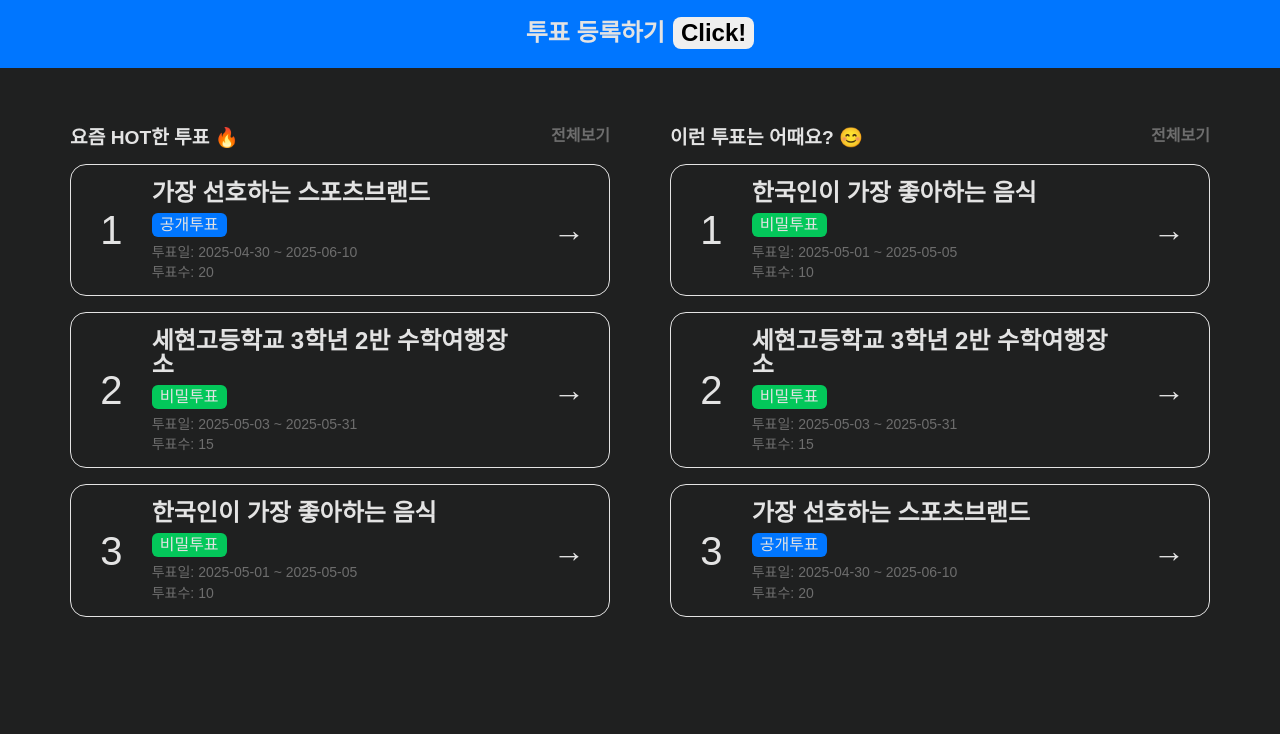
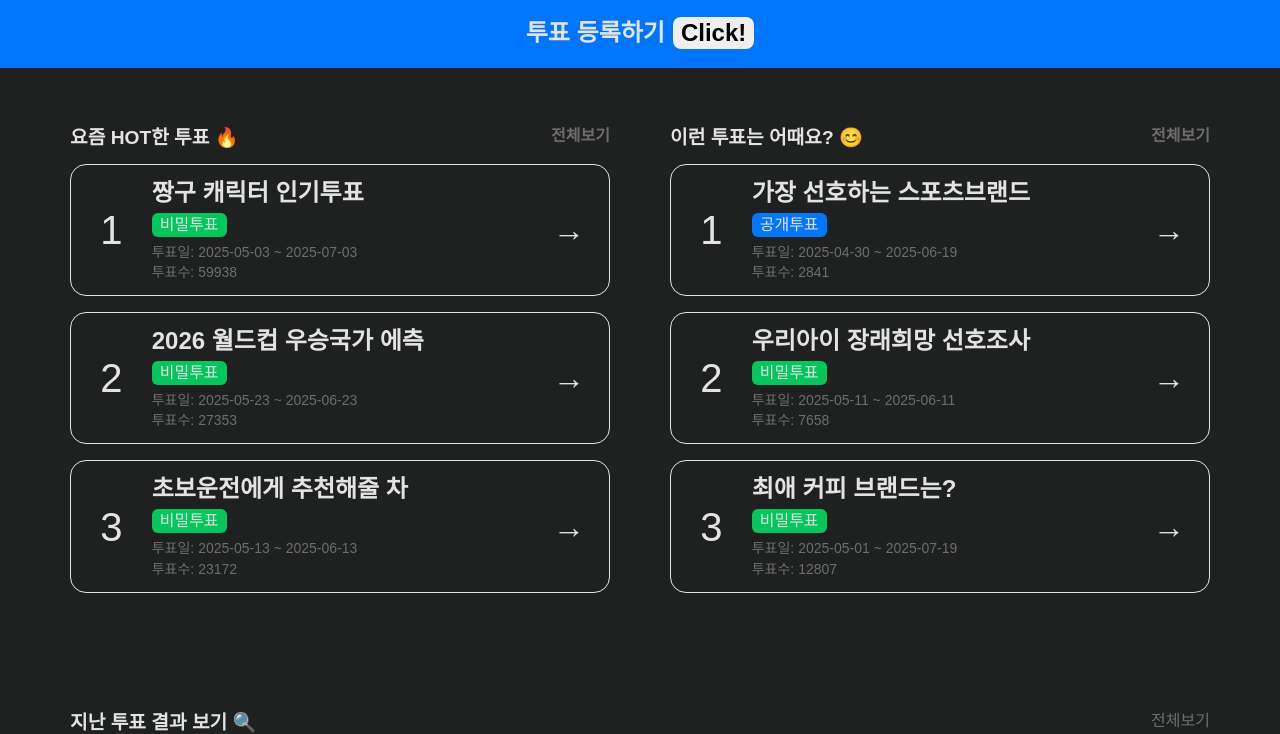
Before and after one commit to Wholesome-Gee/study_react-voting, a React (Create React App) app: page / in a window 1280 px wide. Shown: the part 612-1346 px from the top of the page. Built offline with nearby package versions, Linux system fonts and the light colour scheme.

Commit message:
투표조회페이지 UI 작업

```diff
--- a/src/App.tsx
+++ b/src/App.tsx
@@ -1,5 +1,6 @@
 import { Helmet } from "react-helmet";
 import Router from "./Router";
+import { useEffect, useState } from "react";
 
 function App() {
   return (
--- a/src/Router.tsx
+++ b/src/Router.tsx
@@ -4,6 +4,7 @@ import Login from "./router/Login";
 import Join from "./router/Join";
 import Votings from "./router/Votings";
 import Regist from "./router/Regist";
+import Voting from "./router/Voting";
 
 export default function Router() {
   return (
@@ -12,7 +13,9 @@ export default function Router() {
         <Route path="/join" element={<Join />} />
         <Route path="/login" element={<Login />} />
         <Route path="/votings/regist" element={<Regist />} />
-        <Route path="/votings" element={<Votings />} />
+        <Route path="/votings" element={<Votings />}>
+          <Route path="/votings/:id" element={<Voting />}></Route>
+        </Route>
         <Route path="/" element={<Home />} />
       </Routes>
     </BrowserRouter>
--- a/src/atoms.ts
+++ b/src/atoms.ts
@@ -36,51 +36,145 @@ export const votingsState = atom<IVoting[]>({
       id: "1001",
       subject: "한국인이 가장 좋아하는 음식",
       start: "2025-05-01",
-      end: "2025-05-05",
-      total: 10,
+      end: `${new Date().getFullYear()}-${String(new Date().getMonth() + 1).padStart(2, "0")}-${String(
+        new Date().getDate()
+      ).padStart(2, "0")}`,
+      total: 19036,
       owner: "jiyong0419@naver.com",
       isSecret: true,
       isEnd: false,
       options: [
-        { id: "1001", index: 1, name: "떡볶이", count: 2, image: "" },
-        { id: "1002", index: 2, name: "김치찌개", count: 3, image: "" },
-        { id: "1003", index: 3, name: "삼겹살", count: 2, image: "" },
-        { id: "1004", index: 4, name: "마라탕", count: 1, image: "" },
-        { id: "1005", index: 5, name: "패스트푸드", count: 2, image: "" },
+        { id: "1001", index: 1, name: "떡볶이", count: 7650, image: "" },
+        { id: "1002", index: 2, name: "김치찌개", count: 4390, image: "" },
+        { id: "1003", index: 3, name: "삼겹살", count: 3153, image: "" },
+        { id: "1004", index: 4, name: "마라탕", count: 2677, image: "" },
+        { id: "1005", index: 5, name: "패스트푸드", count: 1166, image: "" },
       ],
     },
     {
       id: "1002",
       subject: "가장 선호하는 스포츠브랜드",
       start: "2025-04-30",
-      end: "2025-06-10",
-      total: 20,
+      end: `${new Date().getFullYear()}-${String(new Date().getMonth() + 2).padStart(2, "0")}-${String(
+        new Date().getDate()
+      ).padStart(2, "0")}`,
+      total: 2841,
       owner: "jiyong0419@naver.com",
       isSecret: false,
       isEnd: false,
       options: [
-        { id: "1001", index: 1, name: "아디다스", count: 4, image: "" },
-        { id: "1002", index: 2, name: "나이키", count: 6, image: "" },
-        { id: "1003", index: 3, name: "언더아머", count: 4, image: "" },
-        { id: "1004", index: 4, name: "프로스펙스", count: 2, image: "" },
-        { id: "1005", index: 5, name: "아식스", count: 4, image: "" },
+        { id: "1001", index: 1, name: "아디다스", count: 1465, image: "" },
+        { id: "1002", index: 2, name: "나이키", count: 688, image: "" },
+        { id: "1003", index: 3, name: "언더아머", count: 432, image: "" },
+        { id: "1004", index: 4, name: "프로스펙스", count: 215, image: "" },
+        { id: "1005", index: 5, name: "아식스", count: 41, image: "" },
       ],
     },
     {
       id: "1003",
-      subject: "세현고등학교 3학년 2반 수학여행장소",
+      subject: "짱구 캐릭터 인기투표",
       start: "2025-05-03",
-      end: "2025-05-31",
-      total: 15,
+      end: "2025-07-03",
+      total: 59938,
       owner: "jiyong0419@naver.com",
       isSecret: true,
       isEnd: false,
       options: [
-        { id: "1001", index: 1, name: "철수", count: 3, image: "" },
-        { id: "1002", index: 2, name: "짱구", count: 2, image: "" },
-        { id: "1003", index: 3, name: "훈이", count: 5, image: "" },
-        { id: "1004", index: 4, name: "맹구", count: 1, image: "" },
-        { id: "1005", index: 5, name: "유리", count: 4, image: "" },
+        { id: "1001", index: 1, name: "철수", count: 31561, image: "" },
+        { id: "1002", index: 2, name: "짱구", count: 21567, image: "" },
+        { id: "1003", index: 3, name: "훈이", count: 5156, image: "" },
+        { id: "1004", index: 4, name: "맹구", count: 1155, image: "" },
+        { id: "1005", index: 5, name: "유리", count: 499, image: "" },
+      ],
+    },
+    {
+      id: "1004",
+      subject: "최애 커피 브랜드는?",
+      start: "2025-05-01",
+      end: `${new Date().getFullYear()}-${String(new Date().getMonth() + 3).padStart(2, "0")}-${String(
+        new Date().getDate()
+      ).padStart(2, "0")}`,
+      total: 12807,
+      owner: "jiyong0419@naver.com",
+      isSecret: true,
+      isEnd: false,
+      options: [
+        { id: "1001", index: 1, name: "컴포즈", count: 159, image: "" },
+        { id: "1002", index: 2, name: "투썸플레이스", count: 1564, image: "" },
+        { id: "1003", index: 3, name: "이디야", count: 898, image: "" },
+        { id: "1004", index: 4, name: "스타벅스", count: 9822, image: "" },
+        { id: "1005", index: 5, name: "메가커피", count: 364, image: "" },
+      ],
+    },
+    {
+      id: "1005",
+      subject: "우리아이 장래희망 선호조사",
+      start: "2025-05-11",
+      end: "2025-06-11",
+      total: 7658,
+      owner: "jiyong0419@naver.com",
+      isSecret: true,
+      isEnd: false,
+      options: [
+        { id: "1001", index: 1, name: "축구선수", count: 943, image: "" },
+        { id: "1002", index: 2, name: "유튜버", count: 1564, image: "" },
+        { id: "1003", index: 3, name: "교사", count: 332, image: "" },
+        { id: "1004", index: 4, name: "요리사", count: 765, image: "" },
+        { id: "1005", index: 5, name: "가수", count: 767, image: "" },
+        { id: "1006", index: 6, name: "배우", count: 369, image: "" },
+        { id: "1007", index: 7, name: "프로게이머", count: 576, image: "" },
+        { id: "1008", index: 8, name: "개발자", count: 2342, image: "" },
+      ],
+    },
+    {
+      id: "1006",
+      subject: "초보운전에게 추천해줄 차 ",
+      start: "2025-05-13",
+      end: "2025-06-13",
+      total: 23172,
+      owner: "jiyong0419@naver.com",
+      isSecret: true,
+      isEnd: false,
+      options: [
+        { id: "1001", index: 1, name: "아반떼", count: 3749, image: "" },
+        { id: "1002", index: 2, name: "더 뉴 모닝", count: 5821, image: "" },
+        { id: "1003", index: 3, name: "레이", count: 4196, image: "" },
+        { id: "1004", index: 4, name: "스포티지", count: 6532, image: "" },
+        { id: "1005", index: 5, name: "캐스퍼", count: 2874, image: "" },
+      ],
+    },
+    {
+      id: "1007",
+      subject: "2026 월드컵 우승국가 에측",
+      start: "2025-05-23",
+      end: "2025-06-23",
+      total: 27353,
+      owner: "jiyong0419@naver.com",
+      isSecret: true,
+      isEnd: false,
+      options: [
+        { id: "1001", index: 1, name: "브라질", count: 8352, image: "" },
+        { id: "1002", index: 2, name: "프랑스", count: 1479, image: "" },
+        { id: "1003", index: 3, name: "아르헨티나", count: 6024, image: "" },
+        { id: "1004", index: 4, name: "대한민국", count: 3917, image: "" },
+        { id: "1005", index: 5, name: "잉글랜드", count: 7581, image: "" },
+      ],
+    },
+    {
+      id: "1008",
+      subject: "MZ세대가 좋아하는 TV프로그램 ",
+      start: "2025-05-03",
+      end: "2025-09-03",
+      total: 20083,
+      owner: "jiyong0419@naver.com",
+      isSecret: true,
+      isEnd: false,
+      options: [
+        { id: "1001", index: 1, name: "놀면 뭐하니?", count: 4827, image: "" },
+        { id: "1002", index: 2, name: "이상한 나라의 수학자", count: 1593, image: "" },
+        { id: "1003", index: 3, name: "수요미식회", count: 7364, image: "" },
+        { id: "1004", index: 4, name: "유퀴즈 온 더 블럭", count: 2148, image: "" },
+        { id: "1005", index: 5, name: "스트릿 우먼 파이터", count: 9051, image: "" },
       ],
     },
   ],
--- a/src/router/Login.tsx
+++ b/src/router/Login.tsx
@@ -112,8 +112,16 @@ function Login() {
       setValue("pw", "");
       return;
     }
-    localStorage.setItem("id", id);
-    localStorage.setItem("pw", pw);
+    const idObj = JSON.stringify({ value: id, expire: Date.now() + 10000 });
+    const pwObj = JSON.stringify({ value: pw, expire: Date.now() + 10000 });
+    localStorage.setItem("id", idObj);
+    localStorage.setItem("pw", pwObj);
+    setTimeout(() => {
+      localStorage.removeItem("id");
+      localStorage.removeItem("pw");
+      console.log("로그인 30분경과로 인한 자동 로그아웃");
+      alert("로그인 세션이 만료되었습니다. 다시 로그인해주세요.");
+    }, 1800000);
     navigate("/");
   }
 
--- /dev/null
+++ b/src/router/Voting.tsx
@@ -0,0 +1,7 @@
+import React from "react";
+
+function Voting() {
+  return <div></div>;
+}
+
+export default Voting;
--- a/src/router/Votings.tsx
+++ b/src/router/Votings.tsx
@@ -1,15 +1,162 @@
-import React from "react";
+import React, { useState } from "react";
 import { useRecoilValue } from "recoil";
 import { votingsState } from "../atoms";
 import Navigation from "../components/Navigation";
+import styled from "styled-components";
+import { Link, useMatch, useNavigate } from "react-router-dom";
 
+const Container = styled.div`
+  margin: 0 auto;
+  margin-bottom: 80px;
+  width: 1200px;
+  display: flex;
+  flex-direction: column;
+  align-items: center;
+`;
+const PageTitle = styled.p`
+  margin: 80px 0 60px;
+  font-size: 2.5rem;
+  font-weight: 600;
+`;
+const PageContents = styled.div`
+  width: 100%;
+  padding: 30px;
+  padding-bottom: 138px;
+  border: 1px solid white;
+  display: flex;
+  justify-content: flex-start;
+  flex-wrap: wrap;
+  gap: 44px;
+  position: relative;
+`;
+const Card = styled.div`
+  padding: 24px 16px;
+  border: 1px solid white;
+  border-radius: 1rem;
+  width: 350px;
+`;
+const Badge = styled.span<{ isSecret: boolean }>`
+  margin-bottom: 16px;
+  padding: 4px 8px;
+  border-radius: 8px;
+  text-align: center;
+  display: inline-block;
+  background-color: ${(props) => (props.isSecret ? props.theme.pointColor.sub : props.theme.pointColor.main)};
+`;
+const CardTitle = styled.h1`
+  font-size: 20px;
+  margin-bottom: 16px;
+  font-weight: 600;
+`;
+const Total = styled.div`
+  margin-bottom: 8px;
+`;
+const DDay = styled.div`
+  margin-bottom: 32px;
+`;
+const DetailBtn = styled.div`
+  margin: 0 auto;
+  padding: 12px;
+  width: 50%;
+  border-radius: 8px;
+  display: flex;
+  justify-content: center;
+  align-items: center;
+  font-size: 24px;
+  cursor: pointer;
+  transition: all 0.2s ease-in-out;
+  background-color: ${(props) => props.theme.textColor.placeholder};
+  &:hover {
+    color: ${(props) => props.theme.pointColor.main};
+  }
+`;
+const AddBtn = styled.div`
+  width: 50px;
+  height: 50px;
+  border-radius: 50%;
+  display: flex;
+  justify-content: center;
+  align-items: center;
+  position: absolute;
+  bottom: 44px;
+  left: 0;
+  right: 0;
+  margin: 0 auto;
+  font-size: 48px;
+  cursor: pointer;
+  transition: all 0.2s ease-in-out;
+  background-color: ${(props) => props.theme.textColor.placeholder};
+  &:hover {
+    transform: scale(1.1);
+  }
+`;
+const Overlay = styled.div`
+  width: 100vw;
+  height: 100vh;
+  position: fixed;
+  top: 0;
+  z-index: 200;
+  background-color: rgba(0, 0, 0, 0.5);
+`;
 function Votings() {
+  const [count, setCount] = useState(1);
   const votingList = useRecoilValue(votingsState);
-  console.log(votingList);
+  const visibleVotingList = votingList.slice(0, 3 * count);
+  const match = useMatch("/votings/:id");
+  const navigate = useNavigate();
+  // console.log(match);
+  // console.log(votingList);
+  function getDDay(endDate: string) {
+    const today = new Date();
+    const endDay = new Date(endDate);
+    const todayString = `${today.getFullYear()}-${String(today.getMonth() + 1).padStart(2, "0")}-${String(
+      today.getDate()
+    ).padStart(2, "0")}`;
+    if (todayString === endDate) {
+      return "D-Day";
+    }
+    return `D-${Math.ceil((endDay.getTime() - today.getTime()) / 86400000)}`;
+  }
+
+  function handleClickAddBtn() {
+    setCount((prev) => prev + 1);
+  }
   return (
     <>
       <Navigation />
-      <div></div>
+      <Container>
+        <PageTitle>진행중인 투표</PageTitle>
+        <PageContents>
+          {visibleVotingList.map((item) => (
+            <Card key={item.id}>
+              {item.isSecret ? (
+                <Badge isSecret={item.isSecret}>비밀투표</Badge>
+              ) : (
+                <Badge isSecret={item.isSecret}>공개투표</Badge>
+              )}
+
+              <CardTitle>{item.subject}</CardTitle>
+              <Total>총 투표수 : {item.total}표</Total>
+              <DDay>투표 종료일 : {getDDay(item.end)}</DDay>
+              <DetailBtn
+                onClick={() => {
+                  navigate(item.id);
+                }}
+              >
+                자세히 보기
+              </DetailBtn>
+            </Card>
+          ))}
+          {count * 3 < votingList.length ? <AddBtn onClick={handleClickAddBtn}>+</AddBtn> : null}
+        </PageContents>
+        {match ? (
+          <Overlay
+            onClick={() => {
+              navigate(-1);
+            }}
+          ></Overlay>
+        ) : null}
+      </Container>
     </>
   );
 }
```
